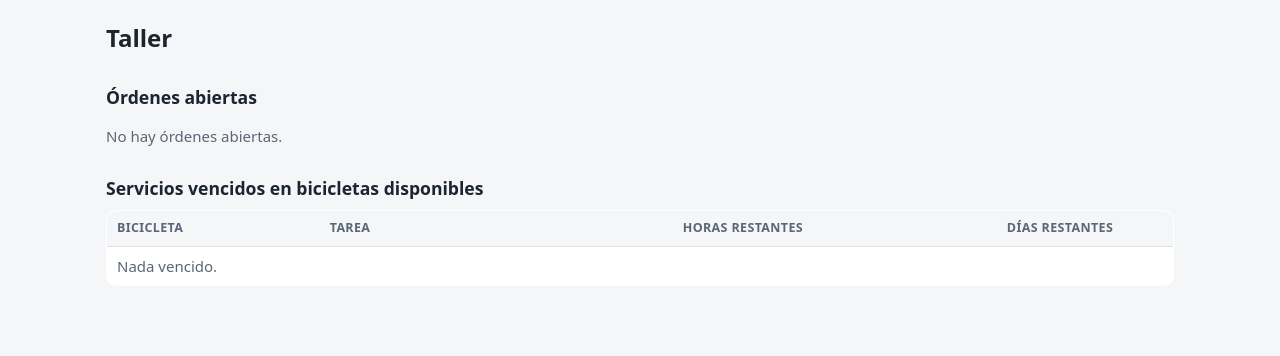
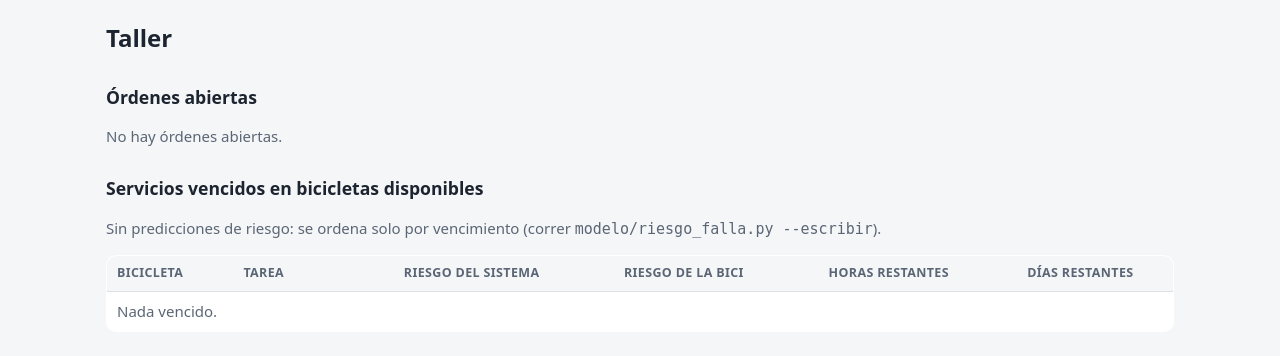
Before and after one commit to chavobutassi/bicis-sustentables, a FastAPI app: template app/templates/taller.html in a window 1280 px wide. Shown: the part 44-400 px from the top of the page. Run offline with FastAPI, Linux system fonts and the light colour scheme; the template is opened without the code that fills it, so the values that code supplies are empty; parts of the project's set-up code (start-up, migrations or seed data) failed here and were passed over; some libraries are stand-ins or nearby versions.

Commit message:
Taller: ordenar servicios vencidos por riesgo de falla del modelo
La pantalla de taller usa prediccion_mantenimiento (fase 2): ordena los servicios
vencidos por el riesgo a 30 dias del sistema, muestra el riesgo de la bicicleta,
lista las de riesgo alto sin servicio vencido y avisa si las predicciones tienen
mas de 14 dias o no existen (en ese caso ordena solo por vencimiento).
Agrega pruebas en tests/prueba_app.py.

Co-Authored-By: Claude Sonnet 5.5 <noreply@anthropic.com>
Claude-Session: https://claude.ai/code/session_01DEYn4dX6yd2tSvmr1XpqmY

```diff
--- a/app/main.py
+++ b/app/main.py
@@ -78,8 +78,26 @@ def pesos(valor):
     return "—" if valor is None else "$ " + numero(valor)
 
 
+def porcentaje(valor):
+    return "—" if valor is None else f"{float(valor) * 100:.0f} %"
+
+
+# Niveles de riesgo de falla a 30 días. Son relativos a la flota (aprox. el 25 % y el 10 % superior de las
+# predicciones del modelo, ver docs/modelo_riesgo.md), no una probabilidad "peligrosa" en sí.
+UMBRALES_RIESGO = {"total": (0.30, 0.40), "sistema": (0.06, 0.09)}
+
+
+def nivel_riesgo(valor, clase="total"):
+    if valor is None:
+        return ""
+    medio, alto = UMBRALES_RIESGO[clase]
+    return "mal" if valor >= alto else "aviso" if valor >= medio else "ok"
+
+
 plantillas.env.filters["fecha"] = fecha
 plantillas.env.filters["numero"] = numero
+plantillas.env.filters["porcentaje"] = porcentaje
+plantillas.env.filters["nivel_riesgo"] = nivel_riesgo
 plantillas.env.filters["pesos"] = pesos
 
 
@@ -904,16 +922,45 @@ def vista_taller(request, usuario, error=None, ok=None, estado=200):
              JOIN tipo_mantenimiento t ON t.id = o.tipo_id JOIN bicicleta b ON b.id = o.bicicleta_id
              LEFT JOIN usuario tec ON tec.id = o.tecnico_id
             WHERE e.codigo IN ('ABIERTA','EN_CURSO') ORDER BY o.abierta_en""")
+    # Última predicción de falla a 30 días del modelo (fase 2), total (sistema NULL) y por sistema.
+    pred = """WITH pred AS (
+                SELECT DISTINCT ON (bicicleta_id, sistema) bicicleta_id, sistema, probabilidad, calculada_en
+                  FROM prediccion_mantenimiento WHERE horizonte_dias = 30
+                 ORDER BY bicicleta_id, sistema, calculada_en DESC, id DESC)"""
     pendientes = db.consultar(
-        """SELECT p.bicicleta_id, p.codigo, p.plan_id, p.tarea, p.horas_restantes, p.dias_restantes, p.fecha_estimada
+        pred + """
+           SELECT p.bicicleta_id, p.codigo, p.plan_id, p.tarea, p.horas_restantes, p.dias_restantes, p.fecha_estimada,
+                  pm.sistema, ps.probabilidad AS riesgo_sistema, pt.probabilidad AS riesgo_total
              FROM v_proximo_servicio p
+             JOIN plan_mantenimiento pm ON pm.id = p.plan_id
              JOIN bicicleta b ON b.id = p.bicicleta_id JOIN estado_bicicleta e ON e.id = b.estado_id
+             LEFT JOIN pred ps ON ps.bicicleta_id = p.bicicleta_id AND ps.sistema = pm.sistema
+             LEFT JOIN pred pt ON pt.bicicleta_id = p.bicicleta_id AND pt.sistema IS NULL
             WHERE e.codigo = 'DISPONIBLE' AND (p.horas_restantes < 0 OR p.dias_restantes < 0)
               AND NOT EXISTS (SELECT 1 FROM orden_mantenimiento o JOIN estado_orden s ON s.id = o.estado_id
                                WHERE o.bicicleta_id = p.bicicleta_id AND s.codigo IN ('ABIERTA','EN_CURSO'))
-            ORDER BY LEAST(COALESCE(p.horas_restantes, 0), 0) , p.dias_restantes NULLS LAST LIMIT 40""")
-    return pantalla(request, "taller.html", {"ordenes": ordenes, "pendientes": pendientes, "error": error, "ok": ok},
-                    estado, usuario)
+            ORDER BY ps.probabilidad DESC NULLS LAST, LEAST(COALESCE(p.horas_restantes, 0), 0), p.dias_restantes NULLS LAST
+            LIMIT 40""")
+    # Bicicletas de riesgo alto que todavía no tienen ningún servicio vencido (el vencimiento no las muestra).
+    riesgo_alto = db.consultar(
+        pred + """
+           SELECT b.id AS bicicleta_id, b.codigo, pt.probabilidad AS riesgo_total,
+                  (SELECT sistema FROM pred x WHERE x.bicicleta_id = b.id AND x.sistema IS NOT NULL
+                    ORDER BY x.probabilidad DESC LIMIT 1) AS sistema_mayor_riesgo
+             FROM bicicleta b JOIN estado_bicicleta e ON e.id = b.estado_id
+             JOIN pred pt ON pt.bicicleta_id = b.id AND pt.sistema IS NULL
+            WHERE e.codigo = 'DISPONIBLE' AND pt.probabilidad >= %s
+              AND NOT EXISTS (SELECT 1 FROM v_proximo_servicio v WHERE v.bicicleta_id = b.id
+                                 AND (v.horas_restantes < 0 OR v.dias_restantes < 0))
+              AND NOT EXISTS (SELECT 1 FROM orden_mantenimiento o JOIN estado_orden s ON s.id = o.estado_id
+                               WHERE o.bicicleta_id = b.id AND s.codigo IN ('ABIERTA','EN_CURSO'))
+            ORDER BY pt.probabilidad DESC LIMIT 8""", (UMBRALES_RIESGO["total"][1],))
+    vigencia = db.consultar("SELECT max(calculada_en) AS calculada_en FROM prediccion_mantenimiento WHERE horizonte_dias = 30")
+    calculada = vigencia[0]["calculada_en"] if vigencia else None
+    desactualizada = calculada is not None and (datetime.now(calculada.tzinfo) - calculada).days > 14
+    return pantalla(request, "taller.html", {"ordenes": ordenes, "pendientes": pendientes, "riesgo_alto": riesgo_alto,
+                                             "prediccion_fecha": calculada, "prediccion_vieja": desactualizada,
+                                             "error": error, "ok": ok}, estado, usuario)
 
 
 @app.get("/taller", response_class=HTMLResponse)
--- a/app/static/estilo.css
+++ b/app/static/estilo.css
@@ -38,7 +38,7 @@ td.num, th.num { text-align: right; font-variant-numeric: tabular-nums; }
 .tabla-scroll { overflow-x: auto; }
 .etiqueta { display: inline-block; padding: 1px 9px; border-radius: 99px; font-size: .78rem; font-weight: 600;
   background: var(--info-fondo); color: var(--acento); white-space: nowrap; }
-.etiqueta.DISPONIBLE { background: var(--ok-fondo); color: var(--ok); }
+.etiqueta.DISPONIBLE, .etiqueta.ok { background: var(--ok-fondo); color: var(--ok); }
 .etiqueta.ASIGNADO { background: var(--info-fondo); color: var(--acento); }
 .etiqueta.EN_MANTENIMIENTO, .etiqueta.aviso { background: var(--aviso-fondo); color: var(--aviso); }
 .etiqueta.FUERA_DE_SERVICIO, .etiqueta.BAJA, .etiqueta.mal { background: var(--mal-fondo); color: var(--mal); }
--- a/app/templates/taller.html
+++ b/app/templates/taller.html
@@ -24,15 +24,38 @@
 {% else %}<p class="suave">No hay órdenes abiertas.</p>{% endfor %}
 
 <h2>Servicios vencidos en bicicletas disponibles</h2>
+{% if prediccion_fecha %}
+<p class="suave">Ordenados por riesgo de falla del sistema en los próximos 30 días (modelo del {{ prediccion_fecha|fecha }}).
+  El riesgo es relativo a la flota y no reemplaza al vencimiento.</p>
+{% if prediccion_vieja %}<p class="aviso-error" role="alert">Las predicciones tienen más de 14 días: volvé a correr
+  <code>modelo/riesgo_falla.py --escribir</code> para actualizarlas.</p>{% endif %}
+{% else %}<p class="suave">Sin predicciones de riesgo: se ordena solo por vencimiento
+  (correr <code>modelo/riesgo_falla.py --escribir</code>).</p>{% endif %}
 <div class="tabla-scroll"><table>
-  <tr><th>Bicicleta</th><th>Tarea</th><th class="num">Horas restantes</th><th class="num">Días restantes</th><th></th></tr>
+  <tr><th>Bicicleta</th><th>Tarea</th><th class="num">Riesgo del sistema</th><th class="num">Riesgo de la bici</th>
+      <th class="num">Horas restantes</th><th class="num">Días restantes</th><th></th></tr>
   {% for p in pendientes %}
   <tr><td><a href="/bicicletas/{{ p.bicicleta_id }}">{{ p.codigo }}</a></td><td>{{ p.tarea }}</td>
+      <td class="num">{% if p.riesgo_sistema is not none %}<span class="etiqueta {{ p.riesgo_sistema|nivel_riesgo('sistema') }}">{{ p.riesgo_sistema|porcentaje }}</span>{% else %}—{% endif %}</td>
+      <td class="num">{% if p.riesgo_total is not none %}<span class="etiqueta {{ p.riesgo_total|nivel_riesgo('total') }}">{{ p.riesgo_total|porcentaje }}</span>{% else %}—{% endif %}</td>
       <td class="num {% if p.horas_restantes is not none and p.horas_restantes < 0 %}mal-texto{% endif %}">{{ p.horas_restantes|numero(1) }}</td>
       <td class="num {% if p.dias_restantes is not none and p.dias_restantes < 0 %}mal-texto{% endif %}">{{ p.dias_restantes|numero }}</td>
       <td><form method="post" action="/taller/abrir"><input type="hidden" name="csrf" value="{{ usuario.csrf }}">
         <input type="hidden" name="bicicleta_id" value="{{ p.bicicleta_id }}"><input type="hidden" name="plan_id" value="{{ p.plan_id }}">
         <button class="sec" type="submit">Abrir orden</button></form></td></tr>
-  {% else %}<tr><td colspan="5" class="suave">Nada vencido.</td></tr>{% endfor %}
+  {% else %}<tr><td colspan="7" class="suave">Nada vencido.</td></tr>{% endfor %}
 </table></div>
+
+{% if riesgo_alto %}
+<h2>Riesgo alto sin servicio vencido</h2>
+<p class="suave">Bicicletas disponibles con riesgo alto de falla que el vencimiento todavía no marca. Conviene revisarlas.</p>
+<div class="tabla-scroll"><table>
+  <tr><th>Bicicleta</th><th class="num">Riesgo de la bici</th><th>Sistema de mayor riesgo</th></tr>
+  {% for r in riesgo_alto %}
+  <tr><td><a href="/bicicletas/{{ r.bicicleta_id }}">{{ r.codigo }}</a></td>
+      <td class="num"><span class="etiqueta {{ r.riesgo_total|nivel_riesgo('total') }}">{{ r.riesgo_total|porcentaje }}</span></td>
+      <td>{{ r.sistema_mayor_riesgo or '—' }}</td></tr>
+  {% endfor %}
+</table></div>
+{% endif %}
 {% endblock %}
```
Also changed, not shown: tests/prueba_app.py (+46 -0 lines).
